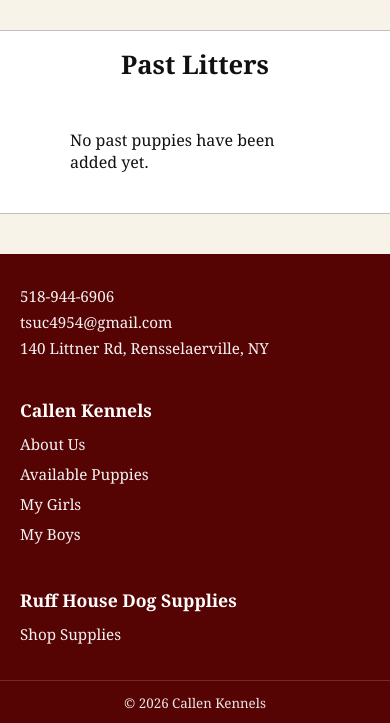
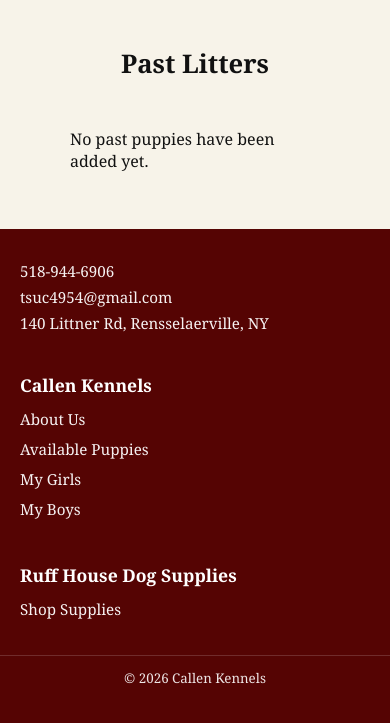
Before and after one commit to swiftLines/callen-kennels, a Django app: page /litters/past/ in a window 390 px wide. Shown: the part 146-869 px from the top of the page. After the commit the page ends 830 px from the top, so only its background shows below. Run offline with Django 5.2, Linux system fonts and the light colour scheme; data that the repository does not hold is empty.

Commit message:
Remove box from pages

```diff
--- a/website/templates/website/dogs_boys.html
+++ b/website/templates/website/dogs_boys.html
@@ -37,8 +37,6 @@
     .page-box {
       max-width: 1000px;
       margin: 0 auto;
-      border: 1px solid #bfbfbf;
-      background: #fff;
       padding: 0 0 40px 0;
     }
 
--- a/website/templates/website/dogs_girls.html
+++ b/website/templates/website/dogs_girls.html
@@ -36,8 +36,6 @@
     .page-box {
       max-width: 1000px;
       margin: 0 auto;
-      border: 1px solid #bfbfbf;
-      background: #fff;
       padding: 0 0 40px 0;
     }
 
--- a/website/templates/website/litters_past.html
+++ b/website/templates/website/litters_past.html
@@ -59,16 +59,9 @@
 </div>
 
 <style>
-  /* your standard framed page */
-  .page-box {
+  .page-top {
     max-width: 1000px;
     margin: 0 auto;
-    border: 1px solid #bfbfbf;
-    background: #fff;
-    padding: 0 0 40px 0;
-  }
-
-  .page-top {
     display: grid;
     grid-template-columns: 260px 1fr;
     align-items: center;
--- a/website/templates/website/supplies_list.html
+++ b/website/templates/website/supplies_list.html
@@ -41,8 +41,6 @@
 .supplies-box {
   max-width: 1000px;
   margin: 0 auto;
-  border: 1px solid #bfbfbf;
-  background: #fff;
   padding: 0 0 40px 0;
 }
 
```
Also changed, not shown: website/templates/website/puppies_available.html (+20 -5 lines), media/dogs/header/Callen_Kennel_Logo_Tan_Background.jpeg (added), media/dogs/header/Callen_Kennel_Logo_Tan_Background_hOvlsBT.jpeg (added), media/litters/header/Callen_Kennel_Logo_Tan_Background.jpeg (added), media/ruffhouse/header/Ruff_House_Logo_Tan_Background.jpg (added).
